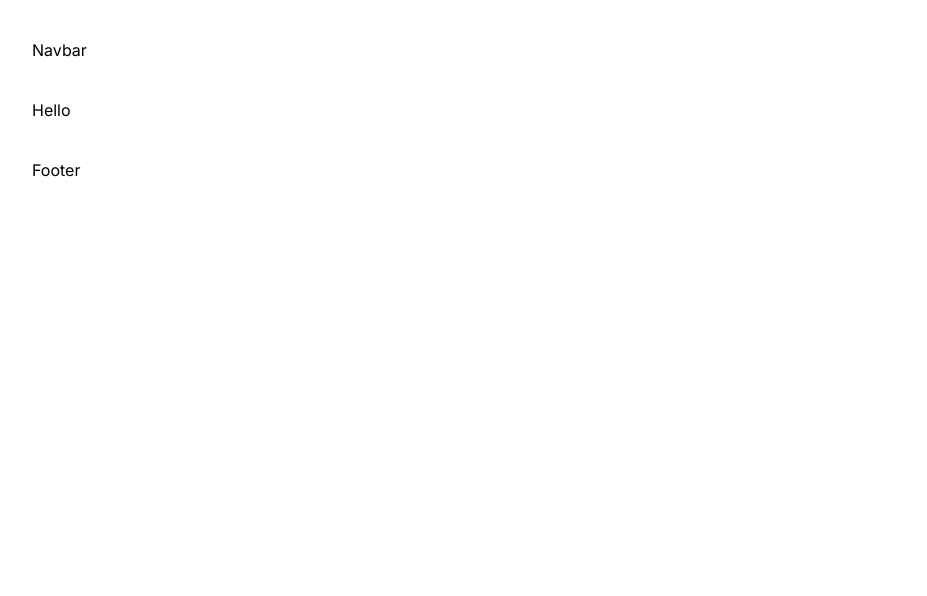
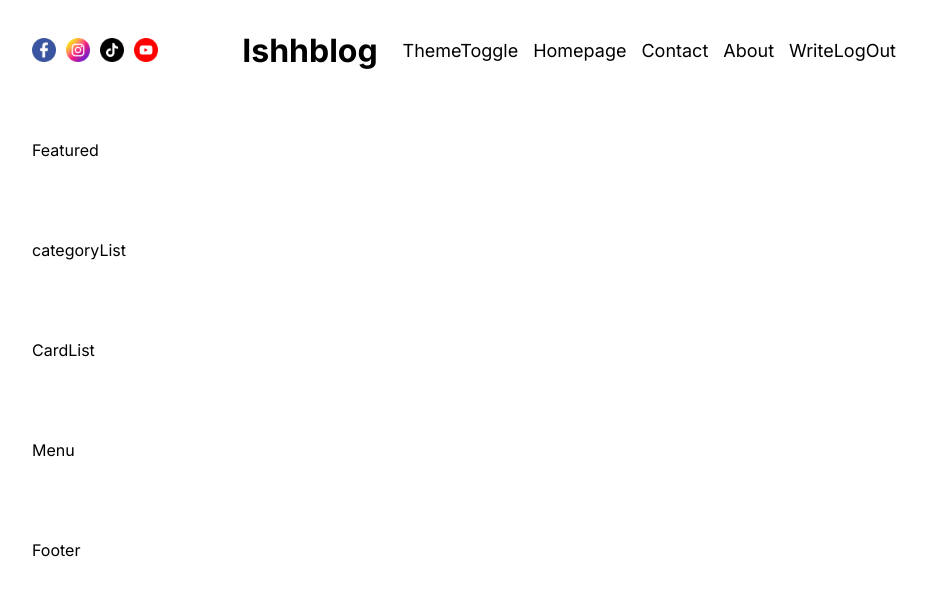
Before and after one commit to Goutam-04/Blogging, a Next.js app: page / in a window 1280 px wide. Shown: the top 596 px of the page, without its empty margins (176-1103 px from the left). Built offline with nearby package versions, Linux system fonts and the light colour scheme.

Commit message:
add navbar

```diff
--- a/src/app/page.jsx
+++ b/src/app/page.jsx
@@ -1,5 +1,20 @@
 import styles from "./homepage.module.css";
+import Featured from "@/components/featured/Featured";
+import CategoryList from "@/components/categoryList/CategoryList";
+import CardList from "@/components/cardList/CardList";
+import Menu from "@/components/Menu/Menu";
 
 export default function Home() {
-  return <div>Hello</div>;
+
+
+  return (
+    <div className={styles.container}>
+      <Featured />
+      <CategoryList />
+      <div className={styles.content}>
+        <CardList />
+        <Menu />
+      </div>
+    </div>
+  );
 }
--- /dev/null
+++ b/src/components/authLinks/AuthLinks.jsx
@@ -0,0 +1,23 @@
+import React from 'react'
+import styles from "./authLinks.module.css"
+import Link from 'next/link'
+
+const AuthLinks = () => {
+
+  const status="authenticated"
+  return (
+    <>
+    {(status==="notauthenticated") ?
+      (<Link href="/login" className={styles.Link}>LogIn</Link>):
+        (<div>
+
+        <Link href="/write" className={styles.Link}>Write</Link>
+          <span className={styles.Link}>LogOut</span>
+        </div>)
+    }
+
+    </>
+  )
+}
+
+export default AuthLinks
--- /dev/null
+++ b/src/components/authLinks/authLinks.module.css
@@ -0,0 +1,44 @@
+.link {
+  cursor: pointer;
+}
+
+.burger {
+  width: 20px;
+  height: 16px;
+  flex-direction: column;
+  justify-content: space-between;
+  cursor: pointer;
+  display: none;
+}
+
+.line {
+  width: 100%;
+  height: 2px;
+  background-color: var(--textColor);
+}
+
+.responsiveMenu{
+  position: absolute;
+  top: 100px;
+  left: 0;
+  background-color: var(--bg);
+  height: calc(100vh - 100px);
+  width: 100%;
+  display: flex;
+  flex-direction: column;
+  align-items: center;
+  justify-content: center;
+  gap: 50px;
+  font-size: 36px;
+  z-index: 999;
+}
+
+@media screen and (max-width: 640px) {
+  .burger {
+    display: flex;
+  }
+
+  .link{
+    display: none;
+  }
+}
--- a/src/components/navbar/Navbar.jsx
+++ b/src/components/navbar/Navbar.jsx
@@ -1,10 +1,29 @@
-import React from 'react'
-import styles from "./navbar.module.css"
+import React from "react";
+import styles from "./navbar.module.css";
+import Image from "next/image";
+import Link from "next/link";
+import AuthLinks from "../authLinks/AuthLinks";
+import ThemeToggle from "../themeToggle/ThemeToggle";
 
 const Navbar = () => {
   return (
-    <div className={styles.container}>Navbar</div>
-  )
-}
+    <div className={styles.container}>
+      <div className={styles.social}>
+        <Image src="/facebook.png" alt="facebook" width={24} height={24} />
+        <Image src="/instagram.png" alt="instagram" width={24} height={24} />
+        <Image src="/tiktok.png" alt="tiktok" width={24} height={24} />
+        <Image src="/youtube.png" alt="youtube" width={24} height={24} />
+      </div>
+      <div className={styles.logo}>Ishhblog</div>
+      <div className={styles.links}>
+        <ThemeToggle />
+        <Link href="/" className={styles.link}>Homepage</Link>
+        <Link href="/" className={styles.link}>Contact</Link>
+        <Link href="/" className={styles.link}>About</Link>
+        <AuthLinks />
+      </div>
+    </div>
+  );
+};
 
-export default Navbar
+export default Navbar;
--- a/src/components/navbar/navbar.module.css
+++ b/src/components/navbar/navbar.module.css
@@ -4,3 +4,55 @@
     justify-content: space-between;
     height: 100px;
   }
+
+  .social {
+    display: flex;
+    gap: 10px;
+    flex: 1;
+  }
+
+  .logo {
+    flex: 1;
+    text-align: center;
+    font-size: 36px;
+    font-weight: bold;
+  }
+
+  .links {
+    display: flex;
+    align-items: center;
+    gap: 20px;
+    flex: 1;
+    font-size: 20px;
+  }
+
+  @media screen and (max-width: 1280px) {
+    .logo {
+      font-size: 32px;
+    }
+    .links {
+      font-size: 18px;
+      gap: 15px;
+    }
+  }
+  @media screen and (max-width: 1024px) {
+    .social {
+      display: none;
+    }
+    .logo {
+      text-align: left;
+    }
+  }
+  @media screen and (max-width: 768px) {
+    .logo {
+      font-size: 24px;
+    }
+  }
+  @media screen and (max-width: 640px) {
+    .links{
+      justify-content: flex-end;
+    }
+    .link {
+      display: none;
+    }
+  }
--- /dev/null
+++ b/src/components/themeToggle/ThemeToggle.jsx
@@ -0,0 +1,10 @@
+import React from 'react'
+import styles from "./themeToggle.module.css"
+
+const ThemeToggle = () => {
+  return (
+    <div className={styles.container}>ThemeToggle</div>
+  )
+}
+
+export default ThemeToggle
--- /dev/null
+++ b/src/components/themeToggle/themeToggle.module.css
@@ -0,0 +1,6 @@
+.container {
+    display: flex;
+    align-items: center;
+    justify-content: space-between;
+    height: 100px;
+  }
```
